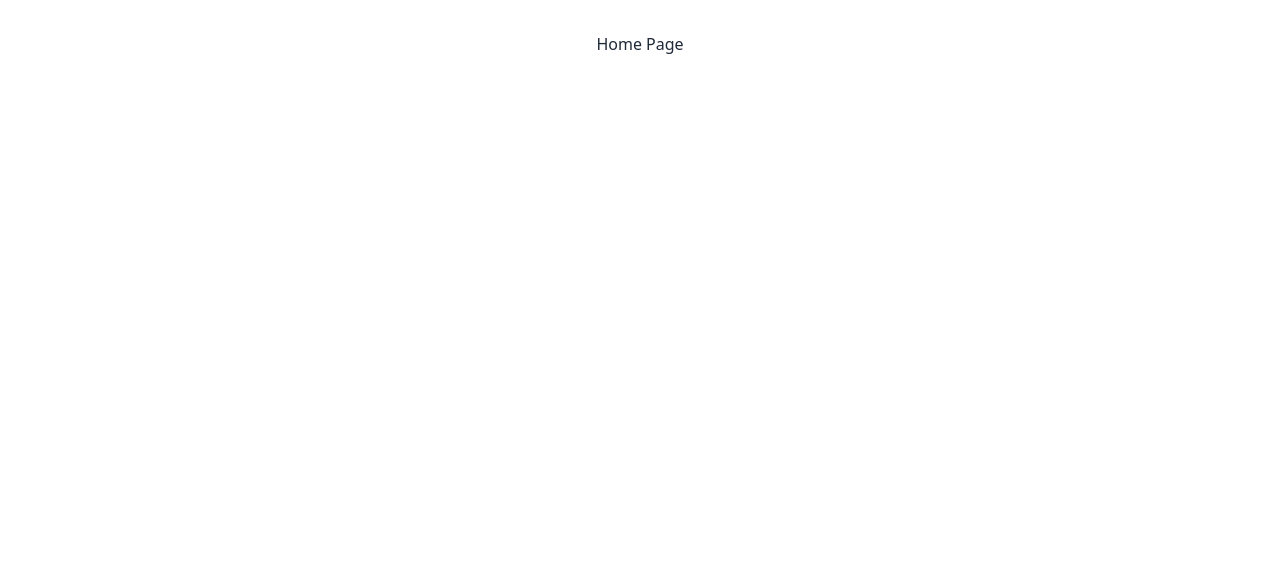
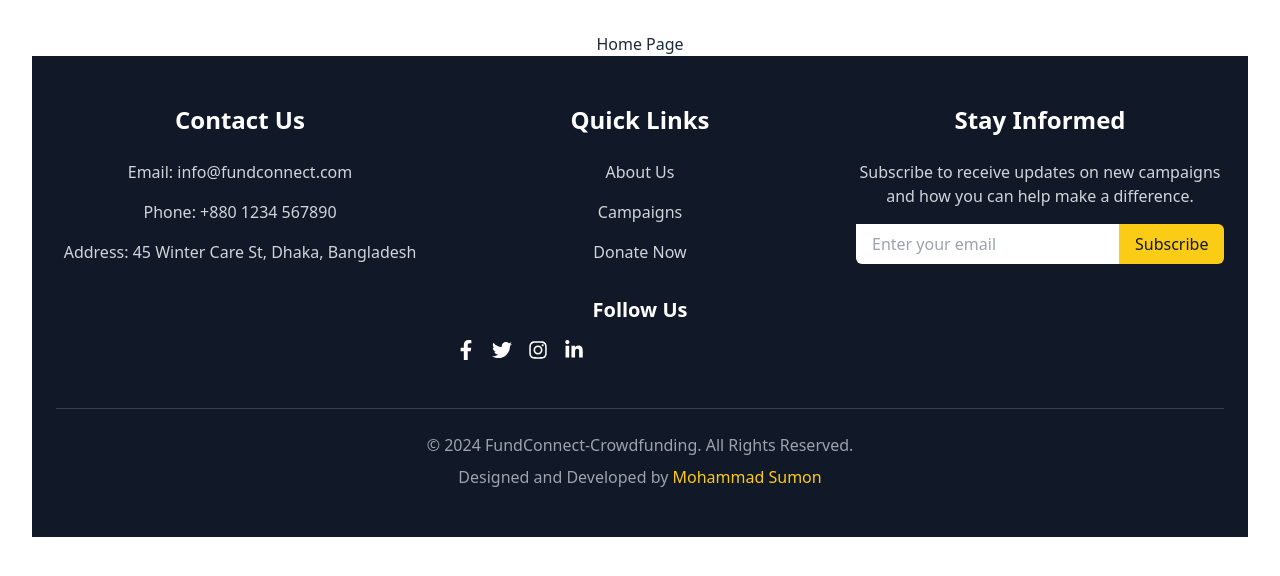
Before and after one commit to sumu9897/crowdcube-client, a React (Vite) app: page / in a window 1280 px wide. Shown: the top 576 px of the page. Built offline with nearby package versions, Linux system fonts and the light colour scheme.

Commit message:
Footer Design Done

```diff
--- a/package.json
+++ b/package.json
@@ -13,6 +13,7 @@
     "firebase": "^11.0.2",
     "react": "^18.3.1",
     "react-dom": "^18.3.1",
+    "react-icons": "^5.4.0",
     "react-router-dom": "^7.0.2"
   },
   "devDependencies": {
--- a/src/components/Footer.jsx
+++ b/src/components/Footer.jsx
@@ -1,11 +1,129 @@
-import React from 'react'
+import { FaFacebookF, FaTwitter, FaInstagram, FaLinkedinIn } from 'react-icons/fa';
 
-function Footer() {
-    return (
+const Footer = () => {
+  return (
+    <footer className="bg-gray-900 text-white py-12 px-6">
+      <div className="max-w-7xl mx-auto grid grid-cols-1 md:grid-cols-2 lg:grid-cols-3 gap-8">
+        {/* Column 1: Contact Information */}
         <div>
-            Footer Section
+          <h2 className="text-2xl font-bold mb-6">Contact Us</h2>
+          <ul className="space-y-4 text-gray-300">
+            <li>
+              <span className="font-medium">Email:</span>{' '}
+              <a
+                href="mailto:info@fundconnect.com"
+                className="hover:underline">
+                info@fundconnect.com
+              </a>
+            </li>
+            <li>
+              <span className="font-medium">Phone:</span> +880 1234 567890
+            </li>
+            <li>
+              <span className="font-medium">Address:</span> 45 Winter Care St, Dhaka, Bangladesh
+            </li>
+          </ul>
         </div>
-    )
-}
 
-export default Footer
+        {/* Column 2: Quick Links & Social Media */}
+        <div>
+          <h2 className="text-2xl font-bold mb-6">Quick Links</h2>
+          <ul className="space-y-4 text-gray-300">
+            <li>
+              <a
+                href="/about"
+                className="hover:text-yellow-400 transition duration-200">
+                About Us
+              </a>
+            </li>
+            <li>
+              <a
+                href="/campaigns"
+                className="hover:text-yellow-400 transition duration-200">
+                Campaigns
+              </a>
+            </li>
+            <li>
+              <a
+                href="/donate"
+                className="hover:text-yellow-400 transition duration-200">
+                Donate Now
+              </a>
+            </li>
+          </ul>
+
+          <h2 className="text-xl font-bold mt-8 mb-4">Follow Us</h2>
+          <div className="flex flex-wrap gap-4 justify-center md:justify-start items-center">
+
+            <a
+              href="https://facebook.com"
+              target="_blank"
+              rel="noopener noreferrer"
+              className="hover:text-yellow-400 transition duration-200">
+              <FaFacebookF className="text-xl" />
+            </a>
+            <a
+              href="https://twitter.com"
+              target="_blank"
+              rel="noopener noreferrer"
+              className="hover:text-yellow-400 transition duration-200">
+              <FaTwitter className="text-xl" />
+            </a>
+            <a
+              href="https://instagram.com"
+              target="_blank"
+              rel="noopener noreferrer"
+              className="hover:text-yellow-400 transition duration-200">
+              <FaInstagram className="text-xl" />
+            </a>
+            <a
+              href="https://linkedin.com"
+              target="_blank"
+              rel="noopener noreferrer"
+              className="hover:text-yellow-400 transition duration-200">
+              <FaLinkedinIn className="text-xl" />
+            </a>
+          </div>
+        </div>
+
+        {/* Column 3: Newsletter Subscription */}
+        <div>
+          <h2 className="text-2xl font-bold mb-6">Stay Informed</h2>
+          <p className="text-gray-300 mb-4">
+            Subscribe to receive updates on new campaigns and how you can help make a difference.
+          </p>
+          <form className="flex flex-col sm:flex-row items-stretch">
+            <input
+              type="email"
+              placeholder="Enter your email"
+              className="flex-1 px-4 py-2 rounded-t-md sm:rounded-l-md sm:rounded-t-none focus:outline-none text-gray-800"
+            />
+            <button
+              className="bg-yellow-400 text-gray-900 px-4 py-2 rounded-b-md sm:rounded-r-md sm:rounded-b-none hover:bg-yellow-500 transition duration-200">
+              Subscribe
+            </button>
+          </form>
+        </div>
+      </div>
+
+      {/* Bottom Section */}
+      <div className="border-t border-gray-700 mt-12 pt-6 text-center">
+        <p className="text-gray-400">
+          &copy; {new Date().getFullYear()} FundConnect-Crowdfunding. All Rights Reserved.
+        </p>
+        <p className="text-gray-400 mt-2">
+          Designed and Developed by{' '}
+          <a
+            href="https://github.com/sumu9897"
+            target="_blank"
+            rel="noopener noreferrer"
+            className="text-yellow-400 hover:underline">
+            Mohammad Sumon
+          </a>
+        </p>
+      </div>
+    </footer>
+  );
+};
+
+export default Footer;
--- a/src/pages/Home.jsx
+++ b/src/pages/Home.jsx
@@ -1,9 +1,11 @@
 import React from 'react'
+import Footer from '../components/Footer'
 
 function Home() {
     return (
         <div>
             Home Page
+            <Footer/>
         </div>
     )
 }
```
Also changed, not shown: 1 other file (tests, documents, lock files or other folders).
